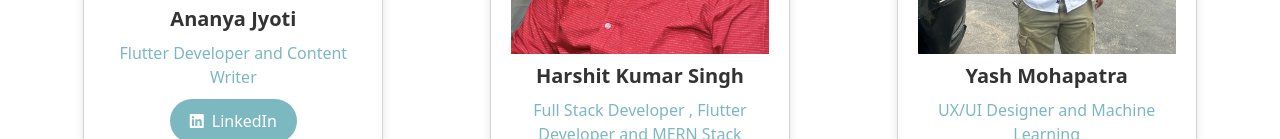
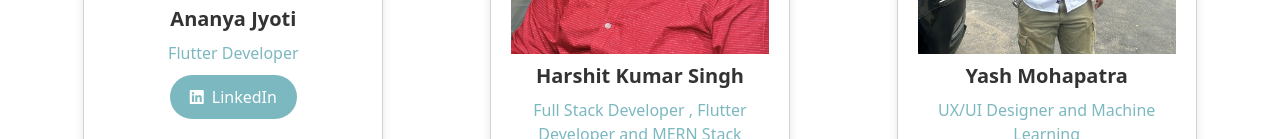
Before and after one commit to HarshittSinghh/Medi-Mitra-WebSite, a plain HTML site: page index.html in a window 1280 px wide. Shown: the part 2798-2937 px from the top of the page. Drawn offline with nearby package versions, Linux system fonts and the light colour scheme.

Commit message:
Update index.html

```diff
--- a/index.html
+++ b/index.html
@@ -166,7 +166,7 @@
         <img src="assets/img/Team/5.jpg" class="card-img-top" alt="Ananya Jyoti">
         <div class="card-body">
             <h5 class="card-title">Ananya Jyoti</h5>
-            <p class="card-text">Flutter Developer and Content Writer</p>
+            <p class="card-text">Flutter Developer</p>
             <a href="https://www.linkedin.com/in/jyotiananya02" class="btn">
                 <i class="fab fa-linkedin"></i>LinkedIn
             </a>
```
